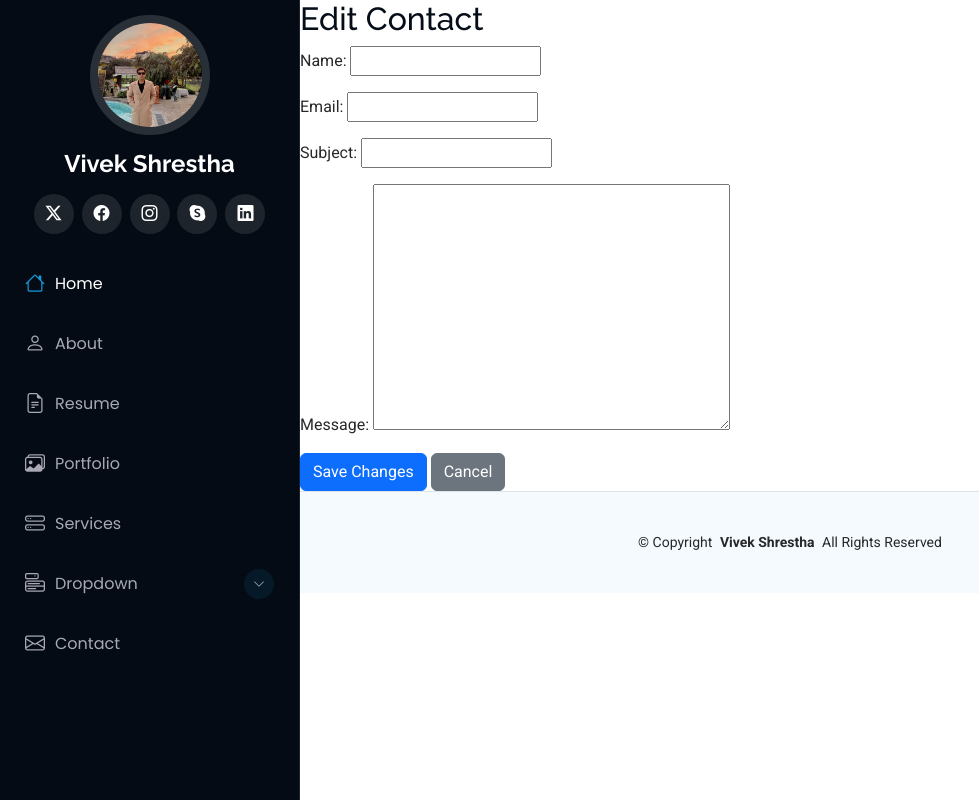
After one commit to vivekstha00/portfolio-project, a Django app: template templates/contact/edit.html in a window 1280 px wide. The commit adds this page. Shown: the whole page, without its empty margins (0-979 px from the left). Run offline with Django 5.2, Linux system fonts and the light colour scheme; the template is opened without the code that fills it: values that come from a table or form of the project are taken from there, others are empty; some libraries are stand-ins or nearby versions.

Commit message:
edit contact-list part done

```diff
--- a/core/urls.py
+++ b/core/urls.py
@@ -1,12 +1,14 @@
 from django.urls import path
-from .views import render_home, render_bio, conatact_lists, contact_delete
-# from core.view import render_home
+from .views import render_home, render_bio, conatact_lists, contact_delete, contact_edit
+
 
 urlpatterns = [
         path('', render_home, name="home"),
         path('bio/', render_bio),
         path('contact-list/',conatact_lists, name="contact_list"),
-        path('contact-delete/<int:id>', contact_delete, name="contact_delete")
+        path('contact-delete/<int:id>', contact_delete, name="contact_delete"),
+        path('contact-edit/<int:id>/', contact_edit, name='contact_edit')
+
         # path('contact/', render_contact),
         # path('contact2/', render_contact2)
 
--- /dev/null
+++ b/templates/contact/edit.html
@@ -0,0 +1,11 @@
+{% extends "includes/base.html" %}
+
+{% block content %}
+    <h2>Edit Contact</h2>
+    <form method="post">
+        {% csrf_token %}
+        {{ form.as_p }}
+        <button type="submit" class="btn btn-primary">Save Changes</button>
+        <a href="{% url 'contact_list' %}" class="btn btn-secondary">Cancel</a>
+    </form>
+{% endblock %}
--- a/templates/contact/list.html
+++ b/templates/contact/list.html
@@ -19,8 +19,8 @@
         <td>{{contact.email}}</td>
         <td>{{contact.subject}}</td>
         <td>
-            <button type="button" class="btn btn-primary">Edit</button>
-            <button type="button" class="btn btn-danger"> <a href="{% url 'contact_delete' contact.id %}">Delete</a></button>
+            <a href="{% url 'contact_edit' contact.id %}" class="btn btn-primary">Edit</a>
+            <a href="{% url 'contact_delete' contact.id %}" class="btn btn-danger">Delete</a>
         </td>
       </tr>
         {% endfor %}
```
Also changed, not shown: core/views.py (+16 -0 lines).
